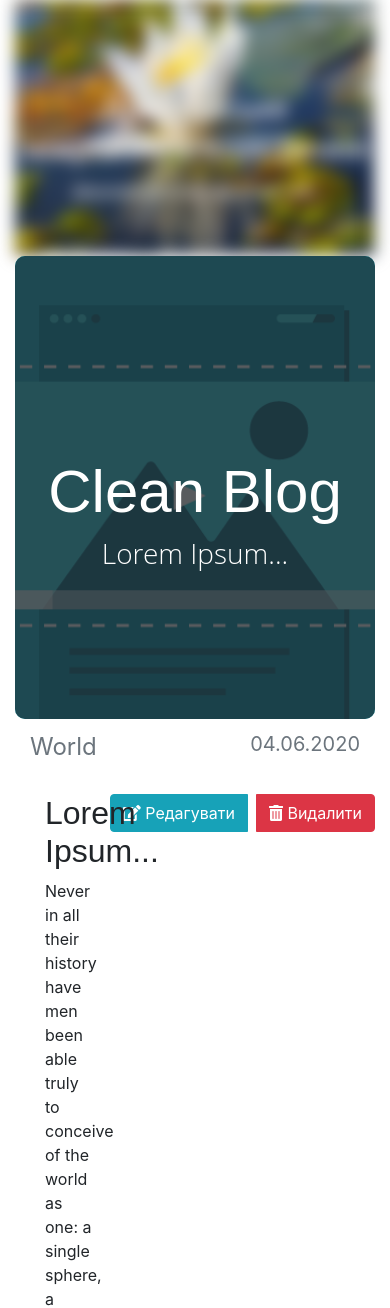
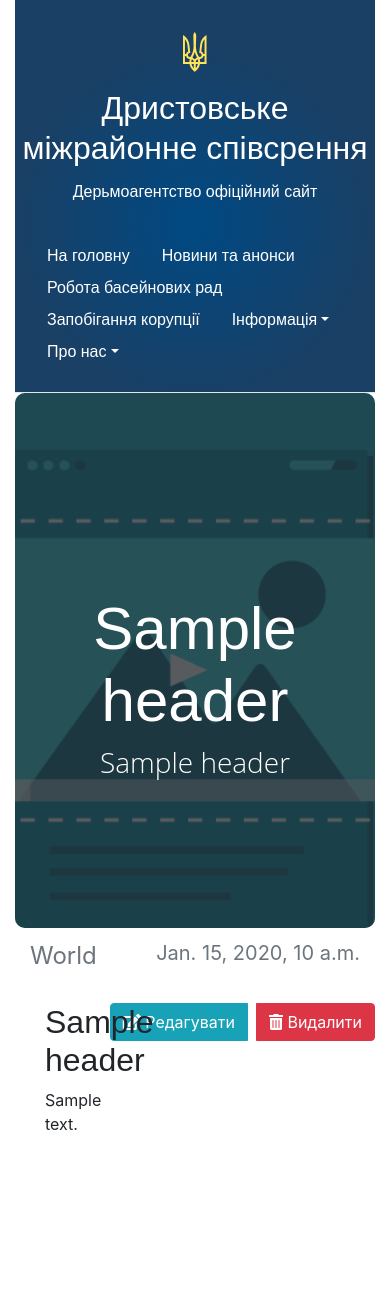
Before and after one commit to Bot-Zavod/dmuvg, a Django app: template website/templates/article.html in a window 390 px wide. Shown: the top 1308 px of the page. After the commit the page ends 1130 px from the top, so only its background shows below. Run offline with Django 3.2, Linux system fonts and the light colour scheme; the template is opened without the code that fills it: most values are stand-ins (such as "Sample title", 1, 10 or a date in 2020); some libraries are stand-ins or nearby versions.

Commit message:
DB setup + mobile menu

```diff
--- a/website/models/article.py
+++ b/website/models/article.py
@@ -9,4 +9,4 @@ class Article(models.Model):
     image = models.ImageField(height_field=None, width_field=None, max_length=None)
 
     def __str__(self):
-        return f"{header}: {text[0:20]}"
+        return f"{self.header}: {self.text[0:20]}"
--- a/website/static/website/css/blog.css
+++ b/website/static/website/css/blog.css
@@ -4,8 +4,8 @@
     width: 100%;
     padding-top: 20px;
     position: relative;
-    /* background: -o-radial-gradient(50% 57.28%, 50% 45.09%, #004983 0%, #1a4065 100%);
-    background: radial-gradient(50% 45.09% at 50% 57.28%, #004983 0%, #1a4065 100%); */
+    background: -o-radial-gradient(50% 57.28%, 50% 45.09%, #004983 0%, #1a4065 100%);
+    background: radial-gradient(50% 45.09% at 50% 57.28%, #004983 0%, #1a4065 100%);
     font-family: "ProbaPro", sans-serif;
     display: -webkit-box;
     display: -webkit-flex;
@@ -338,3 +338,10 @@ button.btn.sort::before {
 .to-right {
     float: right;
 }
+
+.note-editor {
+    margin-bottom: 50px;
+}
+
+
+/* */
--- a/website/templates/_base.html
+++ b/website/templates/_base.html
@@ -44,7 +44,7 @@
     <div class="container">
 
         <!-- HEADEEER -->
-        <header class="blog-header py-3" style="background: #000000 url(/static/website/img/photo_2020-06-23_00-21-13.jpg); background-size: cover; height: 16rem; background-align: top; filter: blur(8px);">
+        <header class="blog-header py-3">
             <!-- HEADER -->
             <a class="text-center text-white" href="/" style="text-decoration: none;">
                 <img class="mt-3" src="{% static 'website/img/crest.svg' %}"
@@ -55,7 +55,7 @@
             <!-- NAV BAR -->
             <nav class="navbar mt-3">
                 <div class="d-flex justify-content-end">
-                    <ul class="nav nav-pills">
+                    <ul class="nav nav-pills" id="myTopnsnav">
                         <li class="nav-item">
                             <a class="nav-link text-white" href="/">На головну</a>
                         </li>
@@ -98,6 +98,7 @@
                         </li>
                     </ul>
                 </div>
+
             </nav>
         </header>
 
--- a/website/templates/article.html
+++ b/website/templates/article.html
@@ -9,8 +9,8 @@
         <div class="row">
             <div class="col-lg-8 col-md-10 mx-auto">
                 <div class="site-heading">
-                    <h1>Clean Blog</h1>
-                    <span class="subheading">Lorem Ipsum...</span>
+                    <h1>{{article.header}}</h1>
+                    <span class="subheading">{{article.header}}</span>
                 </div>
             </div>
         </div>
@@ -19,7 +19,7 @@
 
 
 <div class="col space-bottom">
-    <div type="date" class="text-muted to-right-font-20px">04.06.2020</div>
+    <div type="date" class="text-muted to-right-font-20px">{{article.date}}</div>
     <div class="text-muted to-left-font-24px">World</div>
 </div>
 
@@ -37,63 +37,8 @@
     <div class="container">
         <div class="row">
             <div class="col-lg-8 col-md-10 mx-auto">
-                <h2>Lorem Ipsum...</h2>
-
-                <p>Never in all their history have men been able truly to conceive of the world as one: a single sphere,
-                    a globe, having the qualities of a globe, a round earth in which all the directions eventually meet,
-                    in which there is no center because every point, or none, is center — an equal earth which all men
-                    occupy as equals. The airman's earth, if free men make it, will be truly round: a globe in practice,
-                    not in theory.</p>
-
-                <p>Science cuts two ways, of course; its products can be used for both good and evil. But there's no
-                    turning back from science. The early warnings about technological dangers also come from science.
-                </p>
-
-                <p>What was most significant about the lunar voyage was not that man set foot on the Moon but that they
-                    set eye on the earth.</p>
-
-                <p>A Chinese tale tells of some men sent to harm a young girl who, upon seeing her beauty, become her
-                    protectors rather than her violators. That's how I felt seeing the Earth for the first time. I could
-                    not help but love and cherish her.</p>
-
-                <p>For those who have seen the Earth from space, and for the hundreds and perhaps thousands more who
-                    will, the experience most certainly changes your perspective. The things that we share in our world
-                    are far more valuable than those which divide us.</p>
-
-                <h2 class="section-heading">The Final Frontier</h2>
-
-                <p>There can be no thought of finishing for ‘aiming for the stars.’ Both figuratively and literally, it
-                    is a task to occupy the generations. And no matter how much progress one makes, there is always the
-                    thrill of just beginning.</p>
-
-                <p>There can be no thought of finishing for ‘aiming for the stars.’ Both figuratively and literally, it
-                    is a task to occupy the generations. And no matter how much progress one makes, there is always the
-                    thrill of just beginning.</p>
-
-                <blockquote class="blockquote">The dreams of yesterday are the hopes of today and the reality of
-                    tomorrow. Science has not yet mastered prophecy. We predict too much for the next year and yet far
-                    too little for the next ten.</blockquote>
-
-                <p>Spaceflights cannot be stopped. This is not the work of any one man or even a group of men. It is a
-                    historical process which mankind is carrying out in accordance with the natural laws of human
-                    development.</p>
-
-                <h2 class="section-heading">Reaching for the Stars</h2>
-
-                <p>As we got further and further away, it [the Earth] diminished in size. Finally it shrank to the size
-                    of a marble, the most beautiful you can imagine. That beautiful, warm, living object looked so
-                    fragile, so delicate, that if you touched it with a finger it would crumble and fall apart. Seeing
-                    this has to change a man.</p>
-
-                <span class="caption text-muted">To go places and do things that have never been done before – that’s
-                    what living is all about.</span>
-
-                <p>Space, the final frontier. These are the voyages of the Starship Enterprise. Its five-year mission:
-                    to explore strange new worlds, to seek out new life and new civilizations, to boldly go where no man
-                    has gone before.</p>
-
-                <p>As I stand out here in the wonders of the unknown at Hadley, I sort of realize there’s a fundamental
-                    truth to our nature, Man must explore, and this is exploration at its greatest.</p>
+                <h2>{{article.header}}</h2>
+                {{article.text}}
 
             </div>
         </div>
```
Also changed, not shown: website/static/website/js/main.js (+10 -5 lines), website/templates/article_edit.html (+12 -16 lines), website/views.py (+10 -9 lines), website/migrations/0001_initial.py (added).
